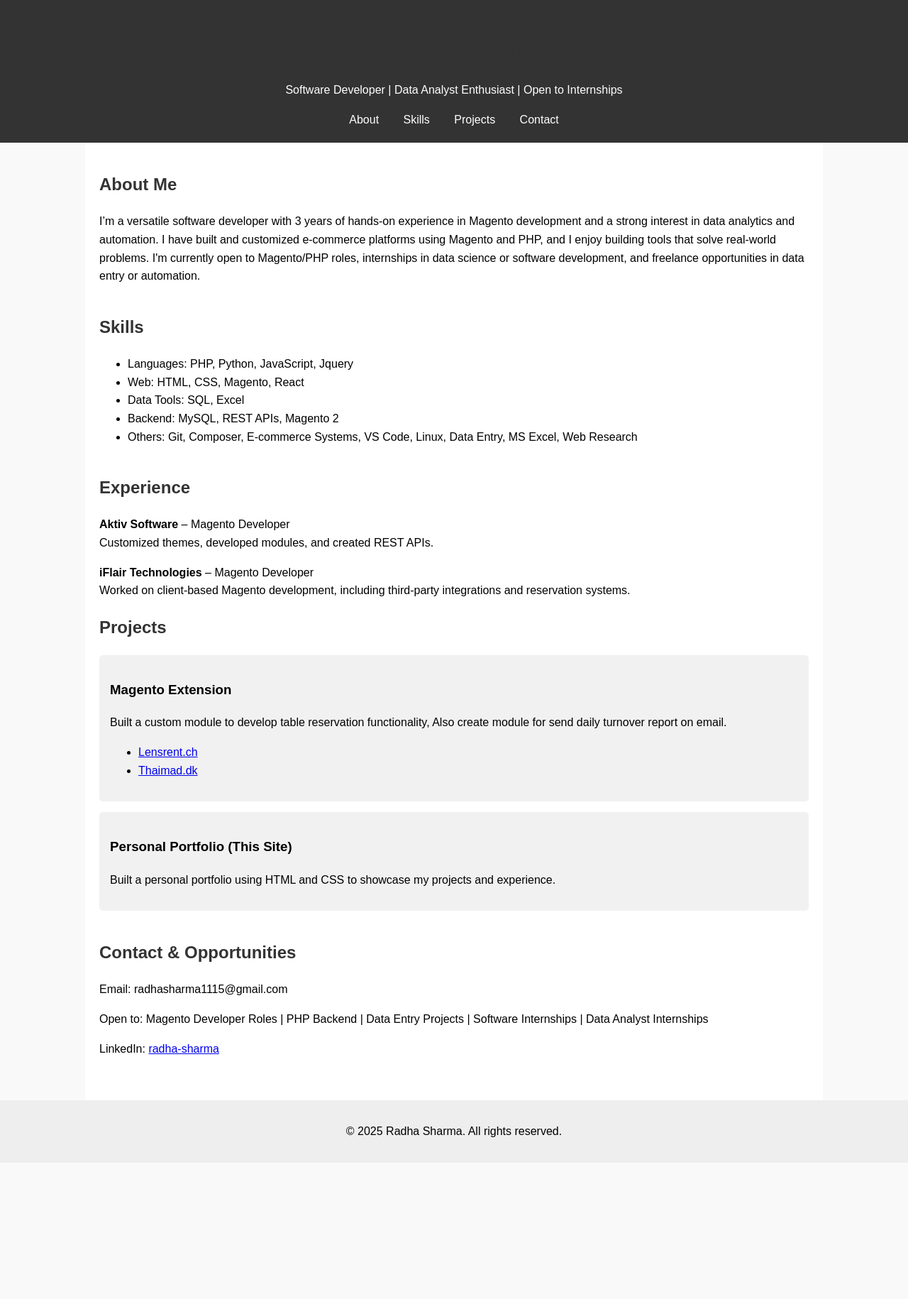
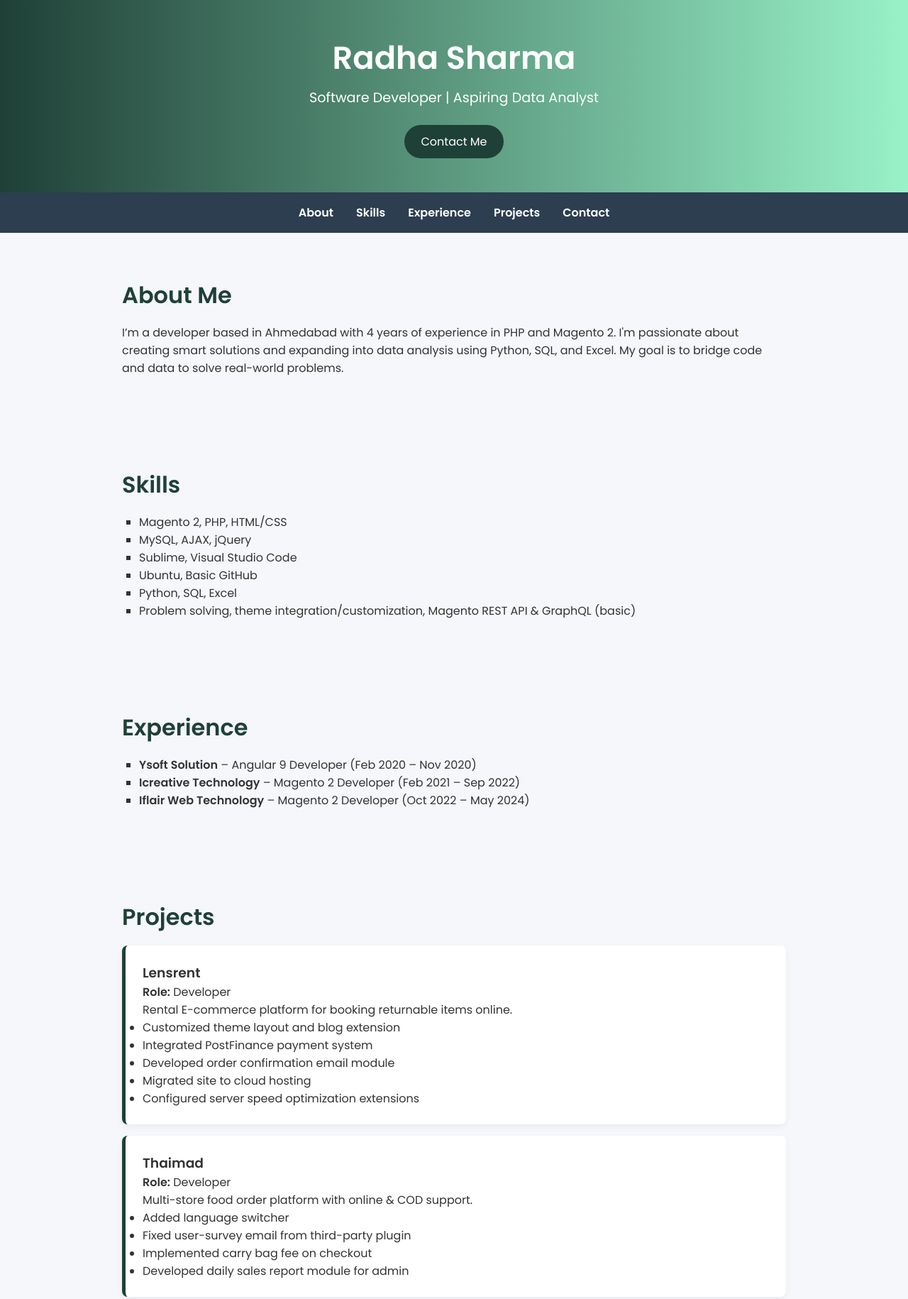
Before and after one commit to Radha1115/radha-portfolio, a plain HTML site: page index.html in a window 1280 px wide. Shown: the top 1830 px of the page at 71% size. Before the commit the page ends 1638 px from the top, so only its background shows below. Drawn offline with Linux system fonts and the light colour scheme.

Commit message:
Update index.html

```diff
--- a/index.html
+++ b/index.html
@@ -2,87 +2,209 @@
 <html lang="en">
 <head>
   <meta charset="UTF-8" />
-  <meta name="viewport" content="width=device-width, initial-scale=1.0"/>
-  <title>Radha Sharma| Portfolio</title>
+  <meta name="viewport" content="width=device-width, initial-scale=1.0" />
+  <title>Radha Sharma | Portfolio</title>
+  <link href="https://fonts.googleapis.com/css2?family=Poppins:wght@400;600&display=swap" rel="stylesheet">
   <style>
-    body { font-family: Arial, sans-serif; line-height: 1.6; background: #f9f9f9; margin: 0; padding: 0; }
-    header { background: #333; color: white; padding: 20px 0; text-align: center; }
-    nav a { color: white; margin: 0 15px; text-decoration: none; }
-    .container { padding: 20px; max-width: 1000px; margin: auto; background: white; }
-    section { margin-bottom: 40px; }
-    h1, h2 { color: #333; }
-    footer { background: #eee; text-align: center; padding: 15px; }
-    .project { background: #f1f1f1; padding: 15px; border-radius: 5px; margin-bottom: 15px; }
+    * {
+      margin: 0;
+      padding: 0;
+      box-sizing: border-box;
+      scroll-behavior: smooth;
+      font-family: 'Poppins', sans-serif;
+    }
+    body {
+      background-color: #f5f7fa;
+      color: #333;
+    }
+    header {
+      background: linear-gradient(to right, #1f4037, #99f2c8);
+      padding: 3rem 1rem;
+      text-align: center;
+      color: white;
+    }
+    header h1 {
+      font-size: 2.8rem;
+    }
+    header p {
+      font-size: 1.2rem;
+      margin-top: 0.5rem;
+    }
+    nav {
+      display: flex;
+      justify-content: center;
+      gap: 2rem;
+      background: #2c3e50;
+      padding: 1rem 0;
+      position: sticky;
+      top: 0;
+      z-index: 1000;
+    }
+    nav a {
+      color: white;
+      text-decoration: none;
+      font-weight: 600;
+    }
+    section {
+      max-width: 1000px;
+      margin: auto;
+      padding: 4rem 2rem;
+    }
+    h2 {
+      margin-bottom: 1rem;
+      font-size: 2rem;
+      color: #1f4037;
+    }
+    .about p,
+    .skills ul,
+    .experience ul,
+    .projects .project-card,
+    .contact p {
+      margin-top: 1rem;
+    }
+    .skills ul, .experience ul {
+      list-style-type: square;
+      padding-left: 1.5rem;
+    }
+    .project-card {
+      background: white;
+      margin-top: 1rem;
+      padding: 1.5rem;
+      border-left: 5px solid #1f4037;
+      box-shadow: 0 4px 10px rgba(0, 0, 0, 0.05);
+      border-radius: 8px;
+    }
+    footer {
+      text-align: center;
+      background: #1f4037;
+      color: white;
+      padding: 1.5rem 0;
+    }
+    .btn {
+      display: inline-block;
+      background: #1f4037;
+      color: white;
+      padding: 0.7rem 1.5rem;
+      margin-top: 1.5rem;
+      border-radius: 30px;
+      text-decoration: none;
+    }
+    .resume-download {
+      text-align: center;
+      margin-top: 2rem;
+    }
   </style>
 </head>
 <body>
+  <header>
+    <h1>Radha Sharma</h1>
+    <p>Software Developer | Aspiring Data Analyst</p>
+    <a href="#contact" class="btn">Contact Me</a>
+  </header>
 
-<header>
-  <h1>Radha Sharma</h1>
-  <p>Software Developer | Data Analyst Enthusiast | Open to Internships</p>
   <nav>
     <a href="#about">About</a>
     <a href="#skills">Skills</a>
+    <a href="#experience">Experience</a>
     <a href="#projects">Projects</a>
     <a href="#contact">Contact</a>
   </nav>
-</header>
 
-<div class="container">
-
-  <section id="about">
+  <section id="about" class="about">
     <h2>About Me</h2>
-    <p>I’m a versatile software developer with 3 years of hands-on experience in Magento development and a strong interest in data analytics and automation. I have built and customized e-commerce platforms using Magento and PHP, and I enjoy building tools that solve real-world problems. I'm currently open to Magento/PHP roles, internships in data science or software development, and freelance opportunities in data entry or automation.</p>
+    <p>I’m a developer based in Ahmedabad with 4 years of experience in PHP and Magento 2. I'm passionate about creating smart solutions and expanding into data analysis using Python, SQL, and Excel. My goal is to bridge code and data to solve real-world problems.</p>
   </section>
 
-  <section id="skills">
+  <section id="skills" class="skills">
     <h2>Skills</h2>
     <ul>
-      <li>Languages: PHP, Python, JavaScript, Jquery</li>
-      <li>Web: HTML, CSS, Magento, React</li>
-      <li>Data Tools: SQL, Excel</li>
-      <li>Backend: MySQL, REST APIs, Magento 2</li>
-      <li>Others: Git, Composer, E-commerce Systems, VS Code, Linux, Data Entry, MS Excel, Web Research </li>
+      <li>Magento 2, PHP, HTML/CSS</li>
+      <li>MySQL, AJAX, jQuery</li>
+      <li>Sublime, Visual Studio Code</li>
+      <li>Ubuntu, Basic GitHub</li>
+      <li>Python, SQL, Excel</li>
+      <li>Problem solving, theme integration/customization, Magento REST API & GraphQL (basic)</li>
     </ul>
   </section>
 
-  <div class="section">
-      <h2>Experience</h2>
-      <p><strong>Aktiv Software</strong> – Magento Developer<br />
-      Customized themes, developed modules, and created REST APIs.</p>
-      <p><strong>iFlair Technologies</strong> – Magento Developer<br />
-      Worked on client-based Magento development, including third-party integrations and reservation systems.</p>
+  <section id="experience" class="experience">
+    <h2>Experience</h2>
+    <ul>
+      <li><strong>Ysoft Solution</strong> – Angular 9 Developer (Feb 2020 – Nov 2020)</li>
+      <li><strong>Icreative Technology</strong> – Magento 2 Developer (Feb 2021 – Sep 2022)</li>
+      <li><strong>Iflair Web Technology</strong> – Magento 2 Developer (Oct 2022 – May 2024)</li>
+
+    </ul>
+  </section>
+
+  <section id="projects" class="projects">
+    <h2>Projects</h2>
+
+    <div class="project-card">
+      <h3>Lensrent</h3>
+      <p><strong>Role:</strong> Developer</p>
+      <p>Rental E-commerce platform for booking returnable items online.</p>
+      <ul>
+        <li>Customized theme layout and blog extension</li>
+        <li>Integrated PostFinance payment system</li>
+        <li>Developed order confirmation email module</li>
+        <li>Migrated site to cloud hosting</li>
+        <li>Configured server speed optimization extensions</li>
+      </ul>
     </div>
 
-  <section id="projects">
-    <h2>Projects</h2>
-
-    <div class="project">
-      <h3>Magento Extension</h3>
-      <p>Built a custom module to develop table reservation functionality, Also create module for send daily turnover report on email.</p>
+    <div class="project-card">
+      <h3>Thaimad</h3>
+      <p><strong>Role:</strong> Developer</p>
+      <p>Multi-store food order platform with online & COD support.</p>
       <ul>
-        <li><a href="https://www.lensrent.ch/" target="_blank">Lensrent.ch</a></li>
-        <li><a href="https://www.thaimad.dk/" target="_blank">Thaimad.dk</a></li>
+        <li>Added language switcher</li>
+        <li>Fixed user-survey email from third-party plugin</li>
+        <li>Implemented carry bag fee on checkout</li>
+        <li>Developed daily sales report module for admin</li>
       </ul>
     </div>
-    <div class="project">
-      <h3>Personal Portfolio (This Site)</h3>
-      <p>Built a personal portfolio using HTML and CSS to showcase my projects and experience.</p>
+
+    <div class="project-card">
+      <h3>Medzone</h3>
+      <p><strong>Role:</strong> Developer</p>
+      <p>Multi-vendor E-commerce site under development.</p>
+      <ul>
+        <li>Developed and customized REST API for seller dashboard</li>
+        <li>Customized blog and testimonial modules</li>
+      </ul>
+    </div>
+
+    <div class="project-card">
+      <h3>QualityCarCovers</h3>
+      <p><strong>Role:</strong> Developer</p>
+      <p>Online car cover store built with Magento 2.</p>
+      <ul>
+        <li>Upgraded Magento version 2.3.3 to 2.4.5</li>
+        <li>Customized category listing layout</li>
+        <li>Resolved add-to-cart product issue</li>
+      </ul>
+    </div>
+
+    <div class="project-card">
+      <h3>DutchWoodCraft</h3>
+      <p><strong>Role:</strong> Developer</p>
+      <p>Online wooden product store.</p>
+      <ul>
+        <li>Optimized website speed and compressed images</li>
+      </ul>
     </div>
   </section>
 
-  <section id="contact">
-    <h2>Contact & Opportunities</h2>
-    <p>Email: radhasharma1115@gmail.com</p>
-    <p>Open to: Magento Developer Roles | PHP Backend | Data Entry Projects | Software Internships | Data Analyst Internships</p>
-    <p>LinkedIn: <a href="https://www.linkedin.com/in/radha-sharma-238249193" target="_blank">radha-sharma</a></p>
+  <section id="contact" class="contact">
+    <h2>Contact</h2>
+    <p>Email: <a href="mailto:radhasharma1115@gmail.com">radhasharma1115@gmail.com</a></p>
+    <p>Phone: +91 87800 32171</p>
+    <p>Location: Ahmedabad, Gujarat</p>
   </section>
 
-</div>
-
-<footer>
-  <p>© 2025 Radha Sharma. All rights reserved.</p>
-</footer>
-
+  <footer>
+    <p>&copy; 2025 Radha Sharma. Crafted with care.</p>
+  </footer>
 </body>
 </html>
```
